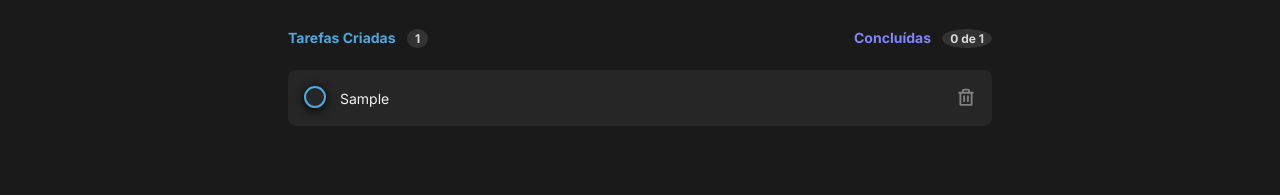
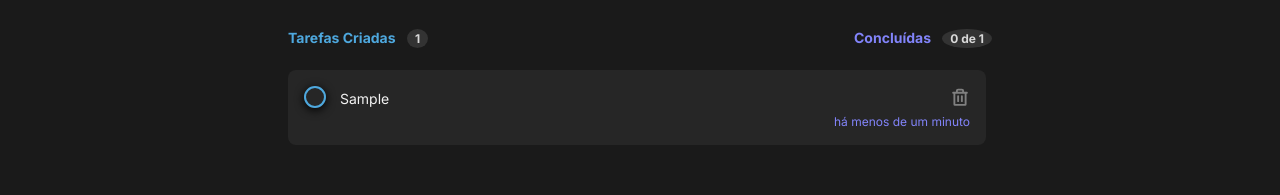
Before and after one commit to Aszurar/tododark, a React (Vite) app: page / in a window 1280 px wide. Both pictures are taken after typing "Sample" into the empty fields and a click on the button 968 px from the left and 201 px from the top of the page. Shown: the part 284-479 px from the top of the page. Built offline with nearby package versions, Linux system fonts and the light colour scheme; the HTML template or start-up script is replaced by a standard one.

Commit message:
:sparkles: Adição da funcionalidade de remover task no Card da task e registro do tempo da task de quando foi criada :sparkles:

```diff
--- a/src/components/TaskCard/index.tsx
+++ b/src/components/TaskCard/index.tsx
@@ -1,12 +1,15 @@
-import { Trash } from '@phosphor-icons/react';
-import styles from './styles.module.css';
-import { CheckBox } from '../CheckBox';
-import { TaskProps } from '../../dto/taskDTO';
-import { memo } from 'react';
+import { Trash } from '@phosphor-icons/react'
+import styles from './styles.module.css'
+import { CheckBox } from '../CheckBox'
+import { TaskProps } from '../../dto/taskDTO'
+import { memo } from 'react'
+import { format, formatDistanceToNow } from 'date-fns'
+import ptBR from 'date-fns/locale/pt-BR'
+import { utcToZonedTime } from 'date-fns-tz'
 
 type TaskCardProps = TaskProps & {
-  handleCheckTask: () => void;
-  handleDeleteTask: () => void;
+  handleCheckTask: () => void
+  handleDeleteTask: () => void
 }
 
 export function TaskCard({
@@ -15,28 +18,60 @@ export function TaskCard({
   isChecked,
   createdAt,
   handleCheckTask,
-  handleDeleteTask
+  handleDeleteTask,
 }: TaskCardProps) {
+  const createdAtDate = new Date(createdAt)
+
+  const createdAtDateFormattedRelativeToNow = formatDistanceToNow(
+    createdAtDate,
+    {
+      locale: ptBR,
+      addSuffix: true,
+    },
+  )
+  const timeZone = 'America/Sao_Paulo'
+  const zonedDate = utcToZonedTime(createdAtDate, timeZone)
+  const formattedZonedDate = format(
+    zonedDate,
+    "dd 'de' MMMM 'de' yyyy, 'às' HH:mm:ss",
+    { locale: ptBR },
+  )
+  const formattedDateUTCISO = format(
+    createdAtDate,
+    "yyyy-MM-dd'T'HH:mm:ss.SSS'Z'",
+    { locale: ptBR },
+  )
 
   return (
     <article className={styles.card}>
+      <div className={styles.subContainer}>
         <CheckBox
           id={id}
           isChecked={isChecked}
           title={title}
-        handleCheckTask={handleCheckTask} />
-
+          handleCheckTask={handleCheckTask}
+        />
         <button
-        type='button'
+          type="button"
           className={styles.deleteButton}
           aria-label="Excluir tarefa"
-        onClick={handleDeleteTask}>
-        <Trash size={20} weight='bold' />
+          onClick={handleDeleteTask}
+        >
+          <Trash size={20} weight="bold" />
         </button>
+      </div>
+
+      <time
+        title={formattedZonedDate}
+        dateTime={formattedDateUTCISO}
+        className={styles.createdAt}
+      >
+        {createdAtDateFormattedRelativeToNow}
+      </time>
     </article>
-  );
+  )
 }
 
 export const TaskCardMemoized = memo(TaskCard, (prevProps, nextProps) => {
-  return prevProps.isChecked === nextProps.isChecked;
-});
+  return prevProps.isChecked === nextProps.isChecked
+})
--- a/src/components/TaskCard/styles.module.css
+++ b/src/components/TaskCard/styles.module.css
@@ -1,14 +1,28 @@
 .card {
     display: flex;
+    flex-direction: column;
+    width: 100%;
+    min-width: 15rem;
+    max-width: 43.625rem;
+    padding: 1rem;
+    gap: 0.25rem;
+
+    background-color: var(--gray-500);
+    border-radius: 0.5rem;
+}
+
+.subContainer {
+    display: flex;
+    flex: 1;
+    /* max-width: 666px; */
     align-items: center;
     justify-content: space-between;
 
     gap: 0.75rem;
-    padding: 1rem;
+}
 
-    background-color: var(--gray-500);
-    border-radius: 0.5rem;
-
+.card time {
+    align-self: flex-end;
 }
 
 .deleteButton {
@@ -24,3 +38,9 @@
 .deleteButton:hover {
     color: var(--red-500);
 }
+
+.createdAt {
+    font-size: 0.75rem;
+    font-weight: 500;
+    color: var(--purple-500);
+}
```
Lines whose indentation alone changed are shown as unchanged.
